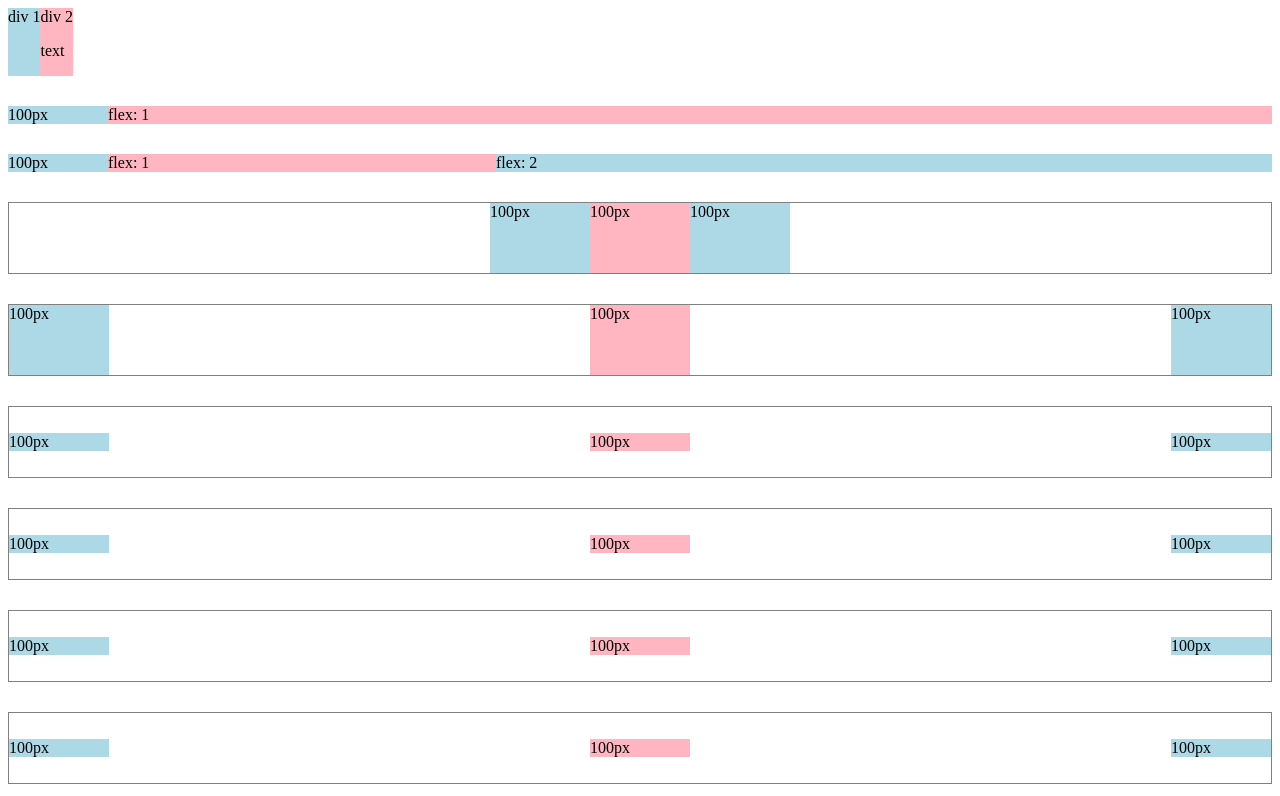
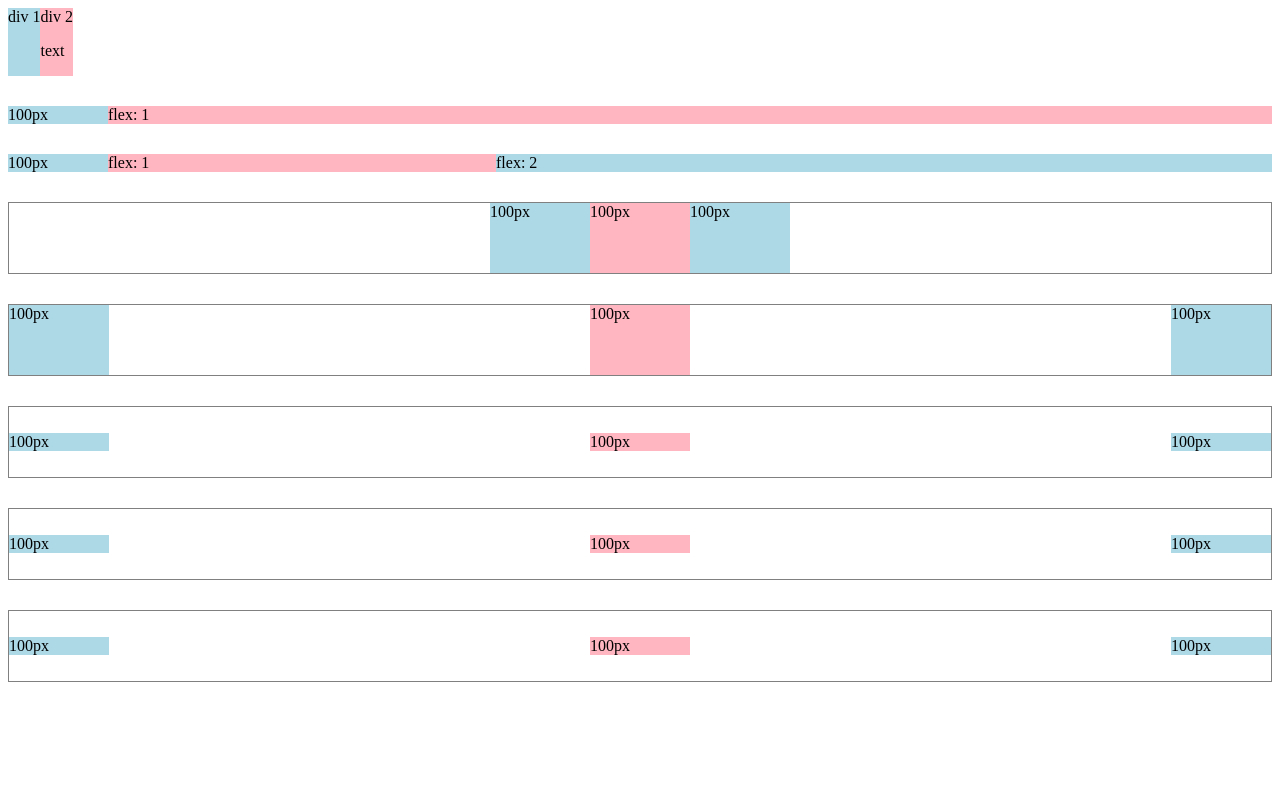
Before and after one commit to MrZik/Learn-JS, a plain HTML site: page Udemy/Modern Javascript (from novice to ninja)/Youtube/flexbox.html in a window 1280 px wide. Drawn offline with Linux system fonts and the light colour scheme.

Commit message:
Update flexbox.html

```diff
--- a/Udemy/Modern Javascript (from novice to ninja)/Youtube/flexbox.html
+++ b/Udemy/Modern Javascript (from novice to ninja)/Youtube/flexbox.html
@@ -108,19 +108,6 @@
             100px
         </div>
     </div>
-    <div style="margin-top: 30px; height: 70px;
-        border-width: 1px; border-style: solid; border-color: gray;
-        display: flex; flex-direction: row; justify-content: space-between;
-        align-items: center;">
-        <div style="background-color: lightblue; width: 100px;">
-            100px
-        </div>
-        <div style="background-color: lightpink; width: 100px;">
-            100px
-        </div>
-        <div style="background-color: lightblue; width: 100px;">
-            100px
-        </div>
-    </div>
+
 </body>
 </html>
```
